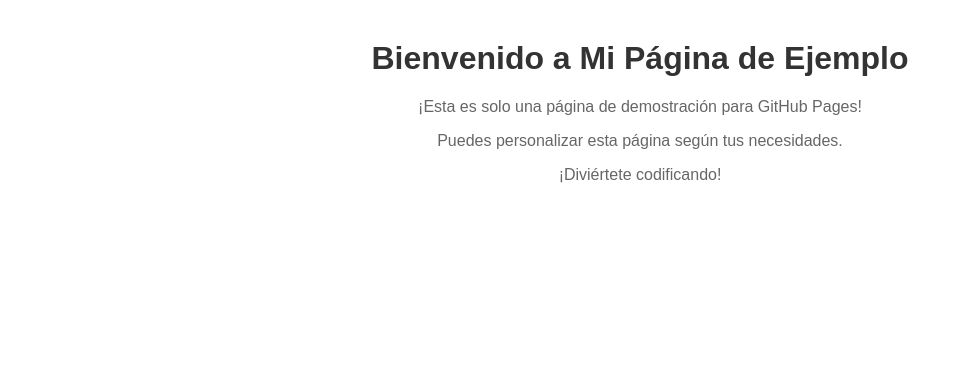
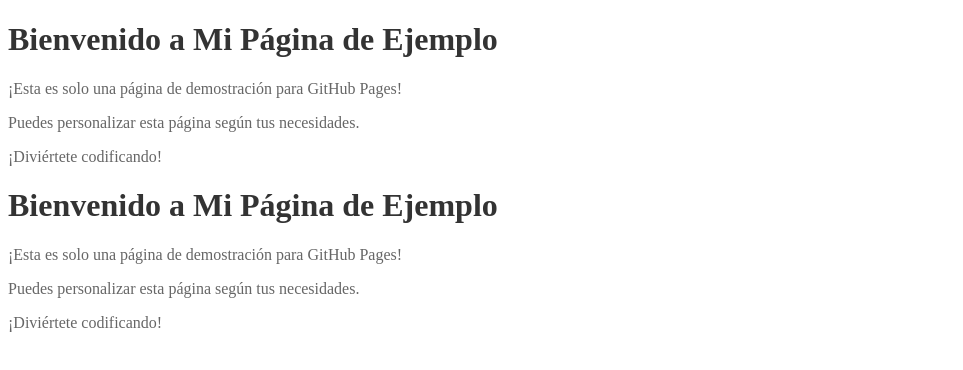
Before and after one commit to Jsonz/Jsonz.github.io, a plain HTML site: page index.html in a window 1280 px wide. Shown: the whole page, without its empty margins (0-963 px from the left). Drawn offline with Linux system fonts and the light colour scheme.

Commit message:
Update index.html

```diff
--- a/index.html
+++ b/index.html
@@ -1,4 +1,11 @@
 <!DOCTYPE html>
+<html lang="es">
+<head>
+    <meta charset="UTF-8">
+    <meta name="viewport" content="width=device-width, initial-scale=1.0">
+    <title>Mi Página de Ejemplo</title>
+    <style>
+       <!DOCTYPE html>
 <html lang="es">
 <head>
     <meta charset="UTF-8">
@@ -25,3 +32,13 @@
     <p>¡Diviértete codificando!</p>
 </body>
 </html>
+
+    </style>
+</head>
+<body>
+    <h1>Bienvenido a Mi Página de Ejemplo</h1>
+    <p>¡Esta es solo una página de demostración para GitHub Pages!</p>
+    <p>Puedes personalizar esta página según tus necesidades.</p>
+    <p>¡Diviértete codificando!</p>
+</body>
+</html>
```
